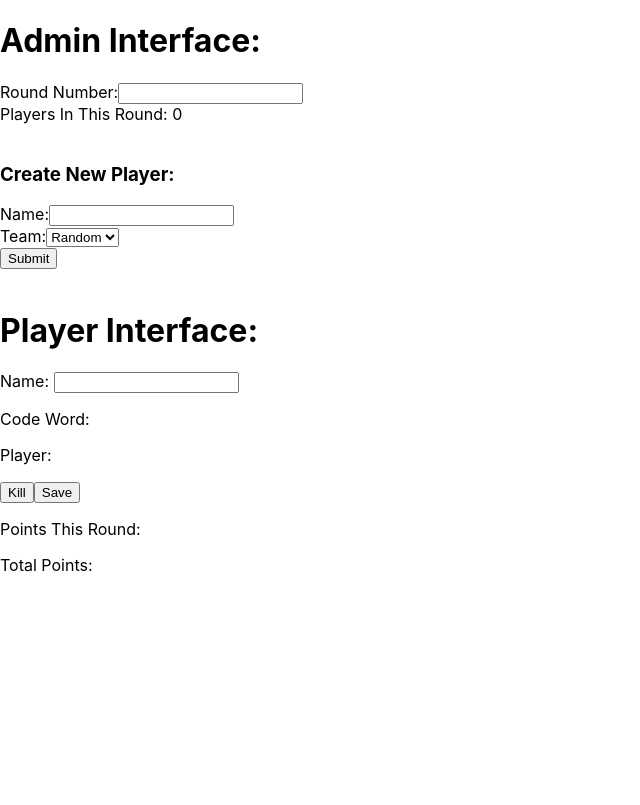
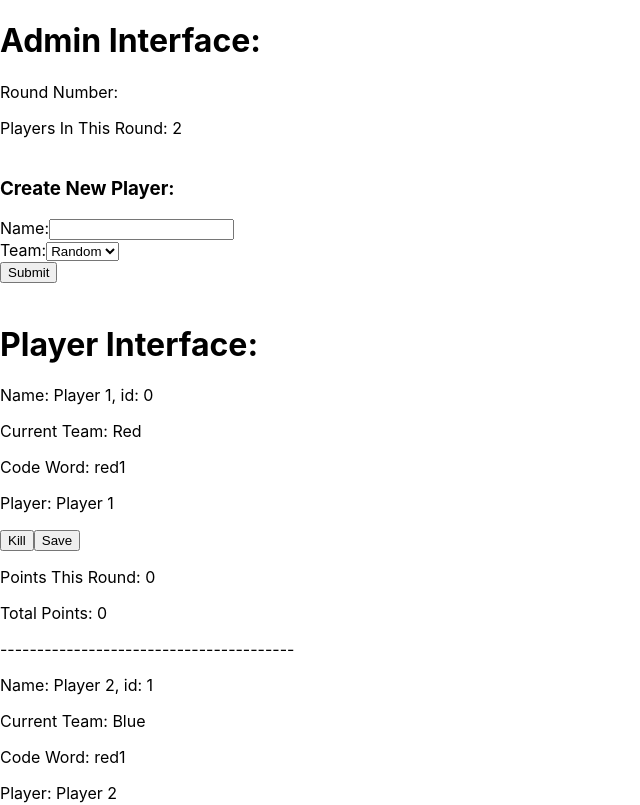
Before and after one commit to dannykustin/ProjectDinoLodge, a React (Create React App) app: page / in a window 1280 px wide. Shown: the top 805 px of the page, without its empty margins (0-640 px from the left). Built offline with nearby package versions, Linux system fonts and the light colour scheme.

Commit message:
major progress to overall system, added component making child ones for simplicity

```diff
--- a/src/index.js
+++ b/src/index.js
@@ -3,65 +3,89 @@ import ReactDOM from 'react-dom';
 import './index.css';
 
 //Creates empty varibles to be used in game
-const PlayerArray = []
-//var playerCreated = 0;
+const playerArray = [
+  {
+    id: 0,
+    name: "Player 1",
+    score: 0,
+    currentTeam: "Red",
+    previousTeams: [],
+    codeSendLog: [],
+    codeReceiveLog: [],
+  },
+  {
+    id: 1,
+    name: "Player 2",
+    score: 0,
+    currentTeam: "Blue",
+    previousTeams: [],
+    codeSendLog: [],
+    codeReceiveLog: [],
+  },
 
+];
 
-//Functions used for logic of the game:
-
-//Creates buttons to Kill and Save Players
-function CodeSend (roundVal){
-  return(
-    < >
-      <p>Player: </p>
-      <input type="button" value="Kill" onClick={KillCode}></input>
-      <input type="button" value="Save" onClick={SaveCode}></input>
-    </>
-  )
-}
-
-//Send Kill code to another player
-function KillCode (){
-  console.log("Kill Code");
-}
-
-//Sends Save code to another player
-function SaveCode (){
-  console.log("Save Code");
-}
-
-//Functions used for creating HTML:
+//Creates code words
+const RedCodeWordsArray = ["red1", "red2", "red3"];
+const BlueCodeWordsArray = ["blue1", "blue2", "blue3"];
 
 //Creates new player and HTML for it
-class CreatPlayerHTMl extends React.Component {
+class CreatePlayerHTMl extends React.Component {
+
+  //builds the tempary varables to be filled later
   constructor(props) {
     super(props);
     this.state = {
       name: '',
       team: '',
+      arraylength: 0,
     };
 
+    //Reacts way of cnnecting actions to functions I want
     this.handleInputChange = this.handleInputChange.bind(this);
     this.handleSubmit = this.handleSubmit.bind(this);
   }
 
-  //Called when new player form submitted
+  //Called when form is changed
   handleInputChange(event) {
     const target = event.target;
     const value = target.value;
     const name = target.name;
+    const arraylength = playerArray.length;
 
     this.setState({
       [name]: value
     });
+
   }
 
-  //Called when new player form submitted
+
+
+  //Called when teh form is submitted
   handleSubmit(event) {
+
+    //Stops the typical way this would be handled
+    event.preventDefault();
+
+    if(this.state.team === "" || this.state.team === "Random" ){
+      var teamChoose = Math.floor(Math.random() * 2);
+      if(teamChoose === 0){
+        this.state.team = "Red";
+      }
+      else{
+        if(teamChoose === 1){
+        this.state.team = "Blue";
+        }
+        else{
+          this.state.team = "Error";
+        }
+      }
+
+    }
 
     //Builds new player object
     const newPlayer = {
-      id: PlayerArray.length,
+    id: playerArray.length,
     name: this.state.name,
     score: 0,
     currentTeam: this.state.team,
@@ -70,17 +94,19 @@ class CreatPlayerHTMl extends React.Component {
     codeReceiveLog: [],
     };
 
+
     //Adds new player to the player array
-    PlayerArray.push(newPlayer);
+    playerArray.push(newPlayer);
 
-    console.log(PlayerArray);
+    console.log(playerArray);
 
-    event.preventDefault();
   }
 
   render() {
     return (
+
       < >
+
         <h3>Create New Player:</h3>
         <form onSubmit={this.handleSubmit}>
           <label>
@@ -100,6 +126,7 @@ class CreatPlayerHTMl extends React.Component {
 
           <input type="submit" value="Submit" />
         </form>
+
       </ >
 
     );
@@ -110,74 +137,137 @@ class CreatPlayerHTMl extends React.Component {
 //Creates Admin Interface
 function AdminHTML (props){
 
-    //Stores round value
-    const [roundVal, setRoundVal] = useState("");
-
-    useEffect(() => {
-      console.log();
-    }, [roundVal]);
 
   return (
     < >
-        <label>
-          Round Number:
-          <input type="number" value={roundVal} onChange={e => setRoundVal(e.target.value)}></input>
-        </label>
-        <div> Players In This Round: {PlayerArray.length} </div>
+        <p> Round Number: {RedCodeWordsArray[0].score} </p>
+        <div> Players In This Round: {playerArray.length} </div>
 
         <br></br>
 
-        <CreatPlayerHTMl />
+        <CreatePlayerHTMl />
+    </ >
+  )
+}
+
+
+//Send Kill code to another player
+function KillCode (){
+  console.log("Kill Code");
+}
+
+//Sends Save code to another player
+function SaveCode (){
+  console.log("Save Code");
+}
+
+//Creates buttons to Kill and Save Players
+function CodeSend (props){
+
+  const numberID = props.id;
+
+  /*
+  if(numberID === 0 ){
+    numberID = 1;
+  }else{
+    numberID = 0;
+  }
+
+  */
+
+  return(
+    < >
+      <p>Player: {playerArray[numberID].name} </p>
+      <input type="button" value="Kill" onClick={KillCode}></input>
+      <input type="button" value="Save" onClick={SaveCode}></input>
+    </>
+  )
+}
+
+//Creates the each round's control inferface
+const RoundHTML = ({currentTeam, id}) => {
+
+  const newCodeWord = RedCodeWordsArray[0];
+
+  /* Will need to determine what team player is on
+
+  const [newCodeWord, setCodeWord] = useState("");
+
+  if({currentTeam} === "Red"){
+    setCodeWord(RedCodeWordsArray[0]);
+  }else{
+    if({currentTeam} === "Blue"){
+      setCodeWord(BlueCodeWordsArray[0]);
+    }
+  }
+  */
+
+  //Creates Round Info
+  return(
+    < >
+      <p>Current Team: {currentTeam}</p>
+
+      <p>Code Word: {newCodeWord}</p>
+
+      <CodeSend id={id}/>
+    </>
+  )
+}
+
+//Creates the results
+const ResultHTML = ({score}) => {
+  return(
+    < >
+      <p>Points This Round: {score}</p>
+      <p>Total Points: {score}</p>
     </ >
   )
 }
 
 //Creates player profile interface
-function PlayerHTML (){
+const PlayerHTML = ({name, id, currentTeam, score}) => {
+  return (
 
-    //Stores round value
-    const [nameVal, setNameVal] = useState("");
+    < >
+        <p>Name: {name}, id: {id}</p>
+
+        <RoundHTML currentTeam={currentTeam} id={id}/>
+
+        <ResultHTML score={score}/>
+
+        <p>----------------------------------------</p>
+
+    </ >
+
+  );
+
+}
+
+
+const PlayerOverview = ({players}) => {
 
   return (
     < >
-      <label>
-        Name: <input type="text" value={nameVal} onChange={e => setNameVal(e.target.value)}></input>
-      </label>
-
-      <RoundHTML />
-
-      <ResultHTML />
+      <div>
+        {players.map(
+          (player, i) =>
+            <PlayerHTML
+              key={i}
+              name={player.name}
+              id={player.id}
+              currentTeam={player.currentTeam}
+              score={player.score} />
+        )}
+      </div>
     </ >
 	)
-}
 
-
-//Creates the results
-function ResultHTML (){
-  return(
-    < >
-      <p>Points This Round: </p>
-      <p>Total Points:</p>
-    </ >
-  )
-}
-
-//Creates the each round's control inferface
-function RoundHTML (props){
-
-  //Creates Round Info
-  return(
-    < >
-      <p>Code Word:</p>
-
-      <CodeSend />
-    </>
-  )
 }
 
 //Compiles everything for final render
-function App(props) {
+function App() {
   return(
+
     < >
       <h1>Admin Interface:</h1>
       <AdminHTML />
@@ -185,7 +275,9 @@ function App(props) {
       <br />
 
       <h1>Player Interface:</h1>
-      <PlayerHTML />
+
+      <PlayerOverview players= {playerArray}/>
+
     </ >
   )
 }
@@ -194,16 +286,3 @@ ReactDOM.render(
   <App />,
   document.getElementById('root')
 );
-
-/* Logic to be used later in having people create their own info
-<div>
-        {playerCreated === 0 ? (
-            <RoundHTML />
-
-          ) : playerCreated === 1 ? (
-            <PlayerHTML />
-          ) : (
-            <h1>Error Please Reload</h1>
-        )}
-      </div>
-*/
```
Lines whose indentation alone changed are shown as unchanged.
